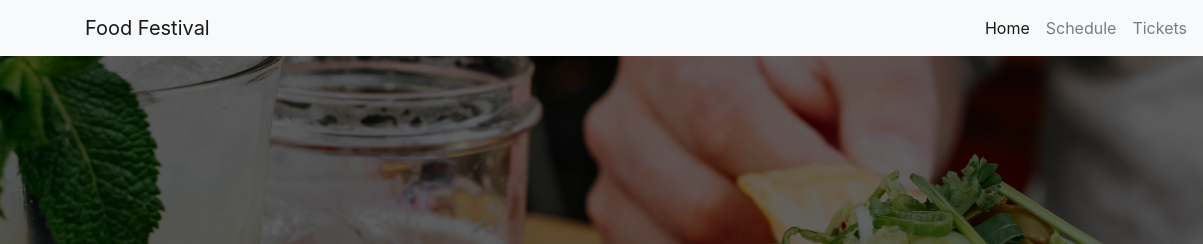
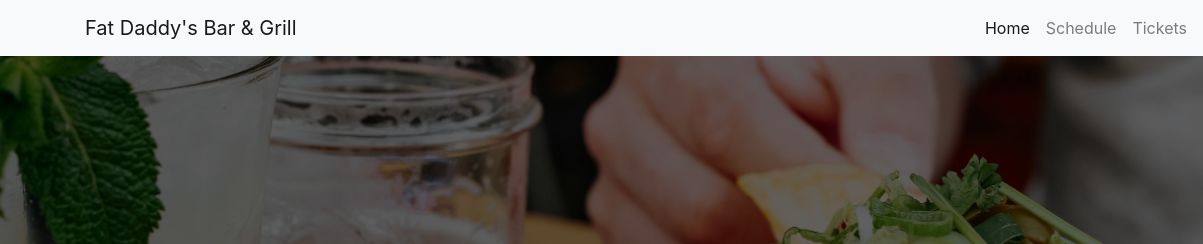
Before and after one commit to BTantillo/Fat-Daddys2.0, a website built with webpack: page index.html in a window 1280 px wide. Shown: the top 244 px of the page, 0-1203 px from the left. Built offline with nearby package versions, Linux system fonts and the light colour scheme.

Commit message:
title & nav header changed

```diff
--- a/index.html
+++ b/index.html
@@ -17,7 +17,7 @@
 <body>
     <nav class="navbar navbar-expand-lg navbar-light bg-light fixed-top">
       <div class="container">
-        <a class="navbar-brand" href="#">Food Festival</a>
+        <a class="navbar-brand" href="#">Fat Daddy's Bar & Grill</a>
         <button class="navbar-toggler" type="button" data-toggle="collapse" data-target="#navbarResponsive" aria-controls="navbarResponsive" aria-expanded="false" aria-label="Toggle navigation">
               <span class="navbar-toggler-icon"></span>
             </button>
```
Also changed, not shown: README.md.
